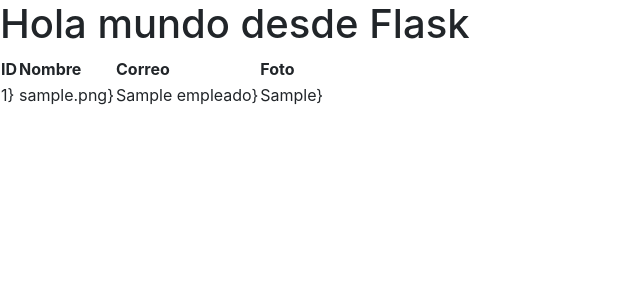
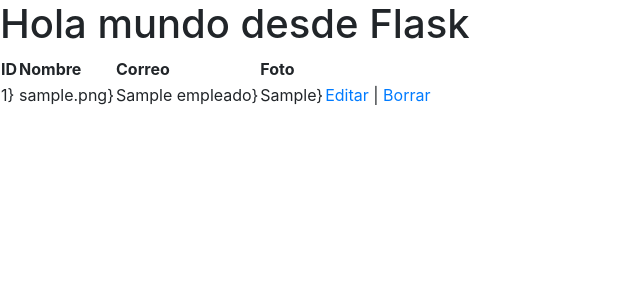
Before and after one commit to EfededeCe/TP-Integrador-CaC-4.0, a Flask app: page / in a window 1280 px wide. Shown: the top 300 px of the page, without its empty margins (0-640 px from the left). Run offline with Flask 2, Linux system fonts and the light colour scheme; tables that the repository leaves empty or names only in its code hold one stand-in row (values such as "Sample post"); some libraries are stand-ins or nearby versions.

Commit message:
agrego botones editar y borrar

```diff
--- a/src/templates/empleados/index.html
+++ b/src/templates/empleados/index.html
@@ -25,6 +25,11 @@
                 <td>{{ empleado[3] }}}</td>
                 <td>{{ empleado[1] }}}</td>
                 <td>{{ empleado[2] }}}</td>
+                <td>
+                    <a href="/modify/{{ empleado[0] }}"> Editar </a>
+                    |
+                    <a href="/delete/{{ empleado[0] }}"> Borrar </a>
+                </td>
             </tr>
             {% endfor %}
         </tbody>
```
